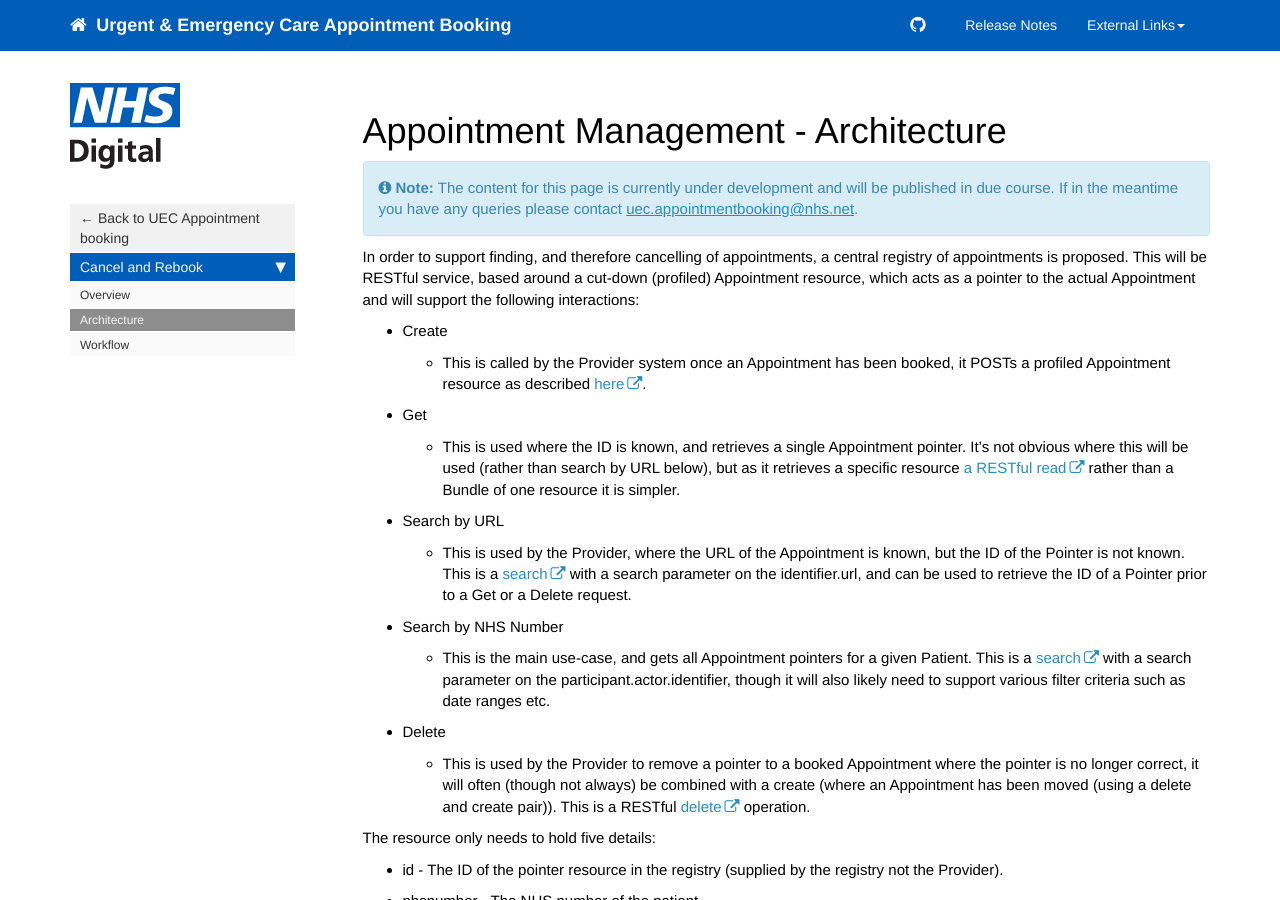
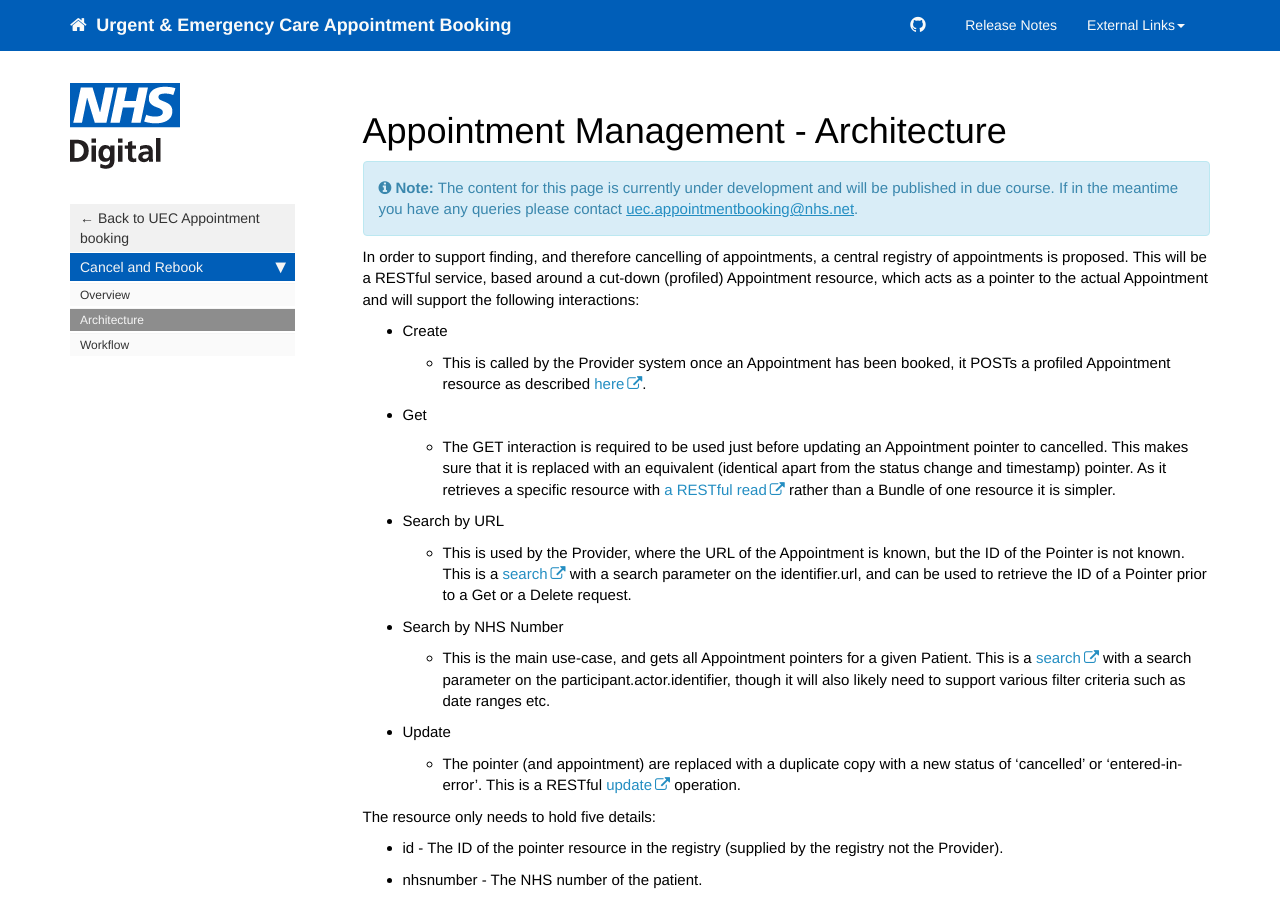
Before and after one commit to nhsd-a2si/docs-uec-appts, a Jekyll site: the page built from _pages/functional_spec/cr/cr_arch.md, in a window 1280 px wide and 900 px high. Built offline with Jekyll 4.4.1, drawn with Linux system fonts in a browser that asks for light colours; nearby versions of some CDN libraries.

Commit message:
Update cr_arch.md

```diff
--- a/_pages/functional_spec/cr/cr_arch.md
+++ b/_pages/functional_spec/cr/cr_arch.md
@@ -9,18 +9,18 @@ folder: functional_spec
 
 {% include note-notpublished.html %}
 
-In order to support finding, and therefore cancelling of appointments, a central registry of appointments is proposed. This will be RESTful service, based around a cut-down (profiled) Appointment resource, which acts as a pointer to the actual Appointment and will support the following interactions:
+In order to support finding, and therefore cancelling of appointments, a central registry of appointments is proposed. This will be a RESTful service, based around a cut-down (profiled) Appointment resource, which acts as a pointer to the actual Appointment and will support the following interactions:
 
 * Create
   * This is called by the Provider system once an Appointment has been booked, it POSTs a profiled Appointment resource as described <a href="https://www.hl7.org/fhir/stu3/http.html#create" target="_blank">here</a>.
 * Get
-  * This is used where the ID is known, and retrieves a single Appointment pointer. It's not obvious where this will be used (rather than search by URL below), but as it retrieves a specific resource <a href="https://www.hl7.org/fhir/stu3/http.html#read" target="_blank">a RESTful read</a> rather than a Bundle of one resource it is simpler.
+  * The GET interaction is required to be used just before updating an Appointment pointer to cancelled. This makes sure that it is replaced with an equivalent (identical apart from the status change and timestamp) pointer. As it retrieves a specific resource with <a href="https://www.hl7.org/fhir/stu3/http.html#read" target="_blank">a RESTful read</a> rather than a Bundle of one resource it is simpler.
 * Search by URL
   * This is used by the Provider, where the URL of the Appointment is known, but the ID of the Pointer is not known. This is a <a href="https://www.hl7.org/fhir/stu3/http.html#search" target="_blank">search</a> with a search parameter on the identifier.url, and can be used to retrieve the ID of a Pointer prior to a Get or a Delete request.
 * Search by NHS Number
   * This is the main use-case, and gets all Appointment pointers for a given Patient. This is a <a href="https://www.hl7.org/fhir/stu3/http.html#search" target="_blank">search</a> with a search parameter on the participant.actor.identifier, though it will also likely need to support various filter criteria such as date ranges etc.
-* Delete
-  * This is used by the Provider to remove a pointer to a booked Appointment where the pointer is no longer correct, it will often (though not always) be combined with a create (where an Appointment has been moved (using a delete and create pair)). This is a RESTful <a href="https://www.hl7.org/fhir/stu3/http.html#delete" target="_blank">delete</a> operation.
+* Update
+  * The pointer (and appointment) are replaced with a duplicate copy with a new status of ‘cancelled’ or ‘entered-in-error’. This is a RESTful <a href="https://www.hl7.org/fhir/stu3/http.html#update" target="_blank">update</a> operation.
 
 The resource only needs to hold five details:
 
```
